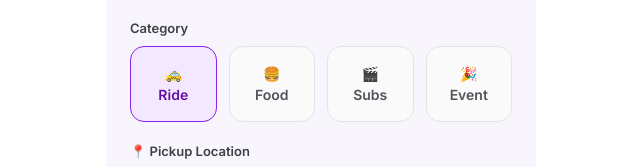
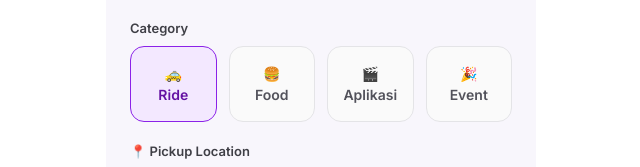
Before and after one commit to bintang2910/BinBin-Project, a website: page create-group.html in a window 1280 px wide. Shown: the part 145-312 px from the top of the page, 319-959 px from the left. Drawn offline with Linux system fonts and the light colour scheme.

Commit message:
style: change 'Subs' button text to 'Aplikasi' for neutral branding

```diff
--- a/create-group.html
+++ b/create-group.html
@@ -44,7 +44,7 @@
             </label>
             <label class="radio-card">
               <input type="radio" name="category" value="subs">
-              <span class="radio-content">🎬<br>Subs</span>
+              <span class="radio-content">🎬<br>Aplikasi</span>
             </label>
             <label class="radio-card">
               <input type="radio" name="category" value="event">
```
